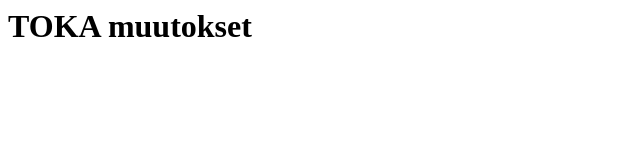
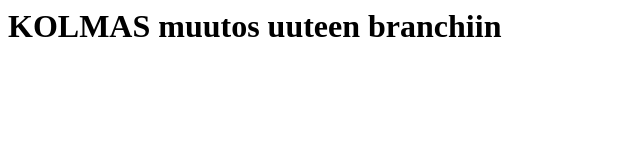
Before and after one commit to petmatin/ttos0200, a plain HTML site: page index.html in a window 1280 px wide. Shown: the whole page, without its empty margins (0-640 px from the left). Drawn offline with Linux system fonts and the light colour scheme.

Commit message:
uusi branchi

```diff
--- a/index.html
+++ b/index.html
@@ -1 +1 @@
-<h1>TOKA muutokset<h1>
+<h1>KOLMAS muutos uuteen branchiin<h1>
```
